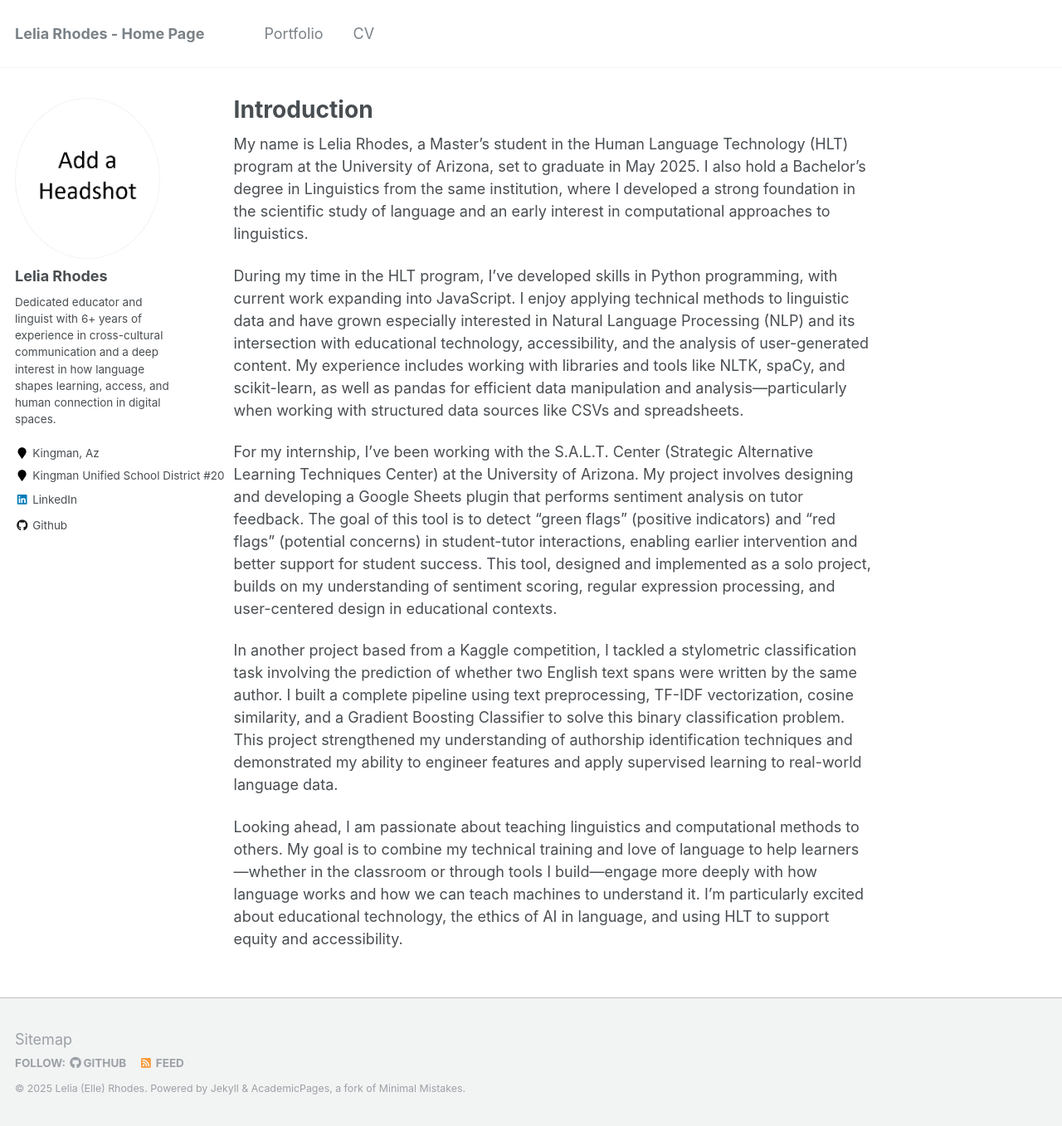
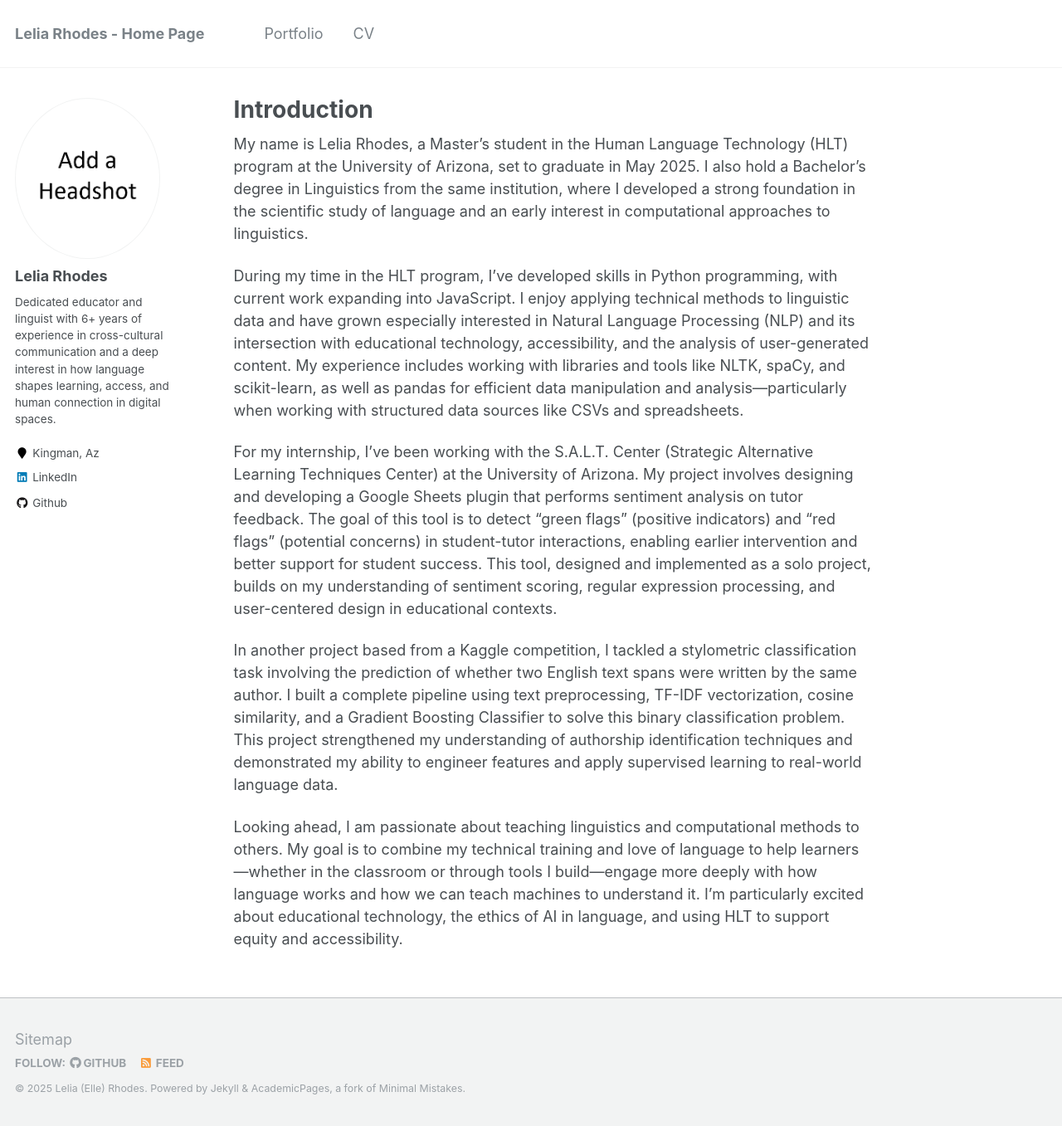
Before and after one commit to leliarhodes72/leliarhodes72.github.io, a Jekyll site: the page built from _pages/about.md, in a window 1280 px wide and 1357 px high. Shown: the whole window at 83% size. Built offline with Jekyll 4.4.1, drawn with Linux system fonts in a browser that asks for light colours.

Commit message:
removed employer _config.yml

```diff
--- a/_config.yml
+++ b/_config.yml
@@ -84,7 +84,7 @@ author:
   avatar           : "addaheadshot.png"
   bio              : "Dedicated educator and linguist with 6+ years of experience in cross-cultural communication and a deep interest in how language shapes learning, access, and human connection in digital spaces."
   location         : "Kingman, Az"
-  employer         : "Kingman Unified School District #20"
+  #employer         :
   #pubmed           :
   #googlescholar    :
   #email            :
```
